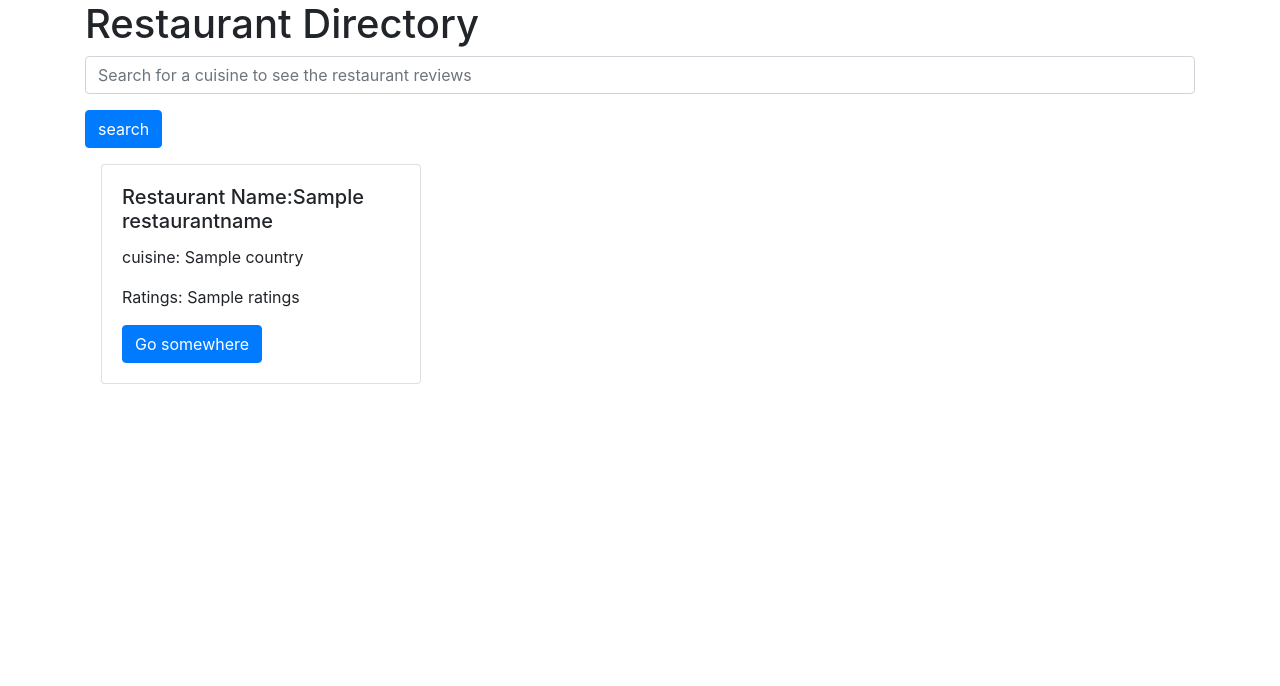
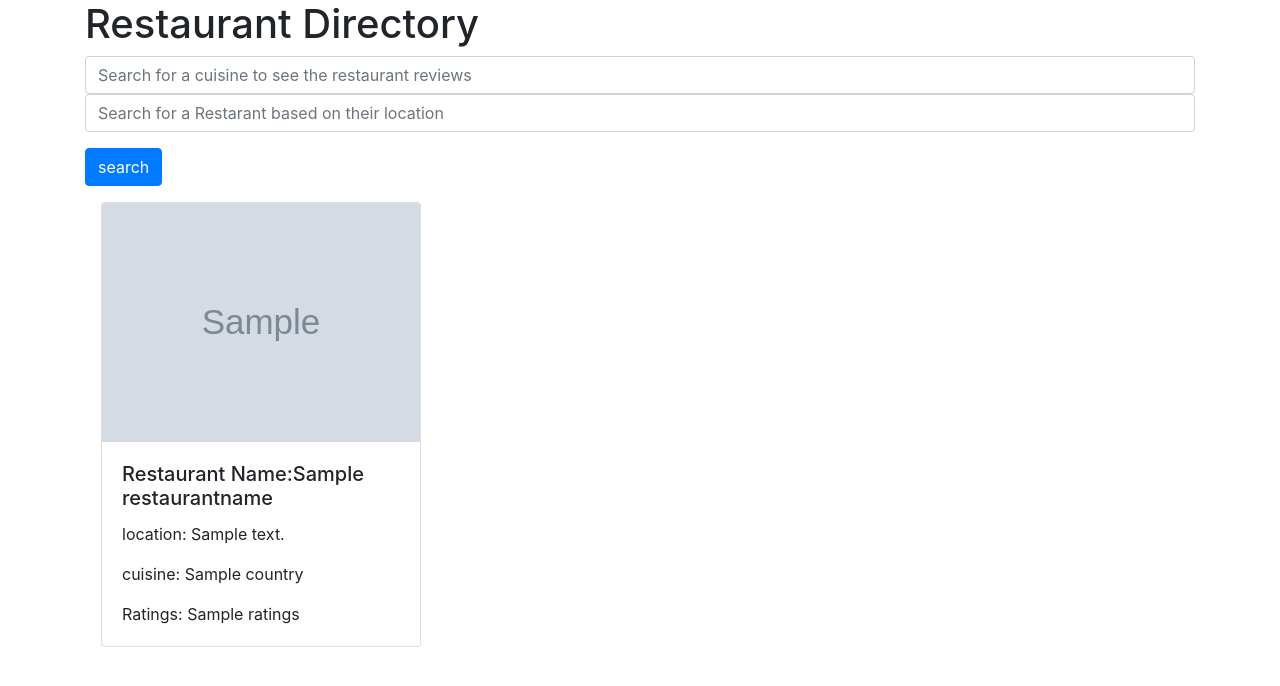
Before and after one commit to Muhammad-MO/project3-RestaurantReview, a Flask app: page / in a window 1280 px wide. Shown: the top 686 px of the page. Run offline with Flask 2, Linux system fonts and the light colour scheme; grey boxes marked "Sample" are stand-in pictures; a database or web service that is not in the repository returns one stand-in record (values such as "Sample title"); some libraries are stand-ins or nearby versions.

Commit message:
added images of restaurant & search button

```diff
--- a/restaurant/app.py
+++ b/restaurant/app.py
@@ -21,16 +21,23 @@ db = client[DB_NAME]
 def show_listings():
 
     country = request.args.get('country')
+    Address = request.args.get('Address')
 
     criteria = {}
 
     if country:
         criteria['cuisine.country'] = country
 
+    if Address:
+        criteria['location.Address'] = Address
+
     listings = db.restaurantname.find(criteria, {
         'name': 1,
         'cuisine': 1,
-        'ratings': 1
+        'ratings': 1,
+        'location': 1,
+        'images': 1
+
     }).limit(15)
 
     return render_template('restaurants.template.html', listings=listings,
--- a/restaurant/templates/restaurants.template.html
+++ b/restaurant/templates/restaurants.template.html
@@ -1,52 +1,65 @@
 <!doctype html>
 <html lang="en">
+
 <head>
     <!-- Required meta tags -->
     <meta charset="utf-8">
     <meta name="viewport" content="width=device-width, initial-scale=1, shrink-to-fit=no">
+    <!-- css styles-->
+    <link rel="stylesheet" href="/restaurant/assets/style.css" type="text" />
 
     <!-- Bootstrap CSS -->
-    <link rel="stylesheet" href="https://cdn.jsdelivr.net/npm/bootstrap@4.5.3/dist/css/bootstrap.min.css" integrity="sha384-TX8t27EcRE3e/ihU7zmQxVncDAy5uIKz4rEkgIXeMed4M0jlfIDPvg6uqKI2xXr2" crossorigin="anonymous">
+    <link rel="stylesheet" href="https://cdn.jsdelivr.net/npm/bootstrap@4.5.3/dist/css/bootstrap.min.css"
+        integrity="sha384-TX8t27EcRE3e/ihU7zmQxVncDAy5uIKz4rEkgIXeMed4M0jlfIDPvg6uqKI2xXr2" crossorigin="anonymous">
 
     <title>Restaurant Listing</title>
 </head>
+
 <body>
     <div class="container">
 
         <h1>Restaurant Directory</h1>
-        <form method = "GET">
+    <form method="GET">
+        <div>
 
-         <input type ="text" name="country" class="form-control" placeholder ="Search for a cuisine to see the restaurant reviews">
-         <input type="submit" value="search" class="btn btn-primary mt-3"/>
+            <input type="text" name="country" class="form-control"
+                placeholder="Search for a cuisine to see the restaurant reviews">
+            <input type="text" name="Address" class="form-control"
+                placeholder="Search for a Restarant based on their location">
+    </div>
+    <input type="submit" value="search" class="btn btn-primary mt-3" />
     </form>
 
 
-        <div style ="display:flex;flex-wrap:wrap">
+    <div style="display:flex;flex-wrap:wrap">
 
         {%for listing in listings %}
         <div class="card m-3" style="width: 20rem;">
-
+            <img class="card-img-top" src="{{listing.images}}" alt="image">
             <div class="card-body">
                 <h5 class="card-title">Restaurant Name:{{listing.name}}</h5>
-
+                <p class="card-text">location: {{listing.location.Address}}</p>
                 <p class="card-text">cuisine: {{listing.cuisine.country}}</p>
                 <p class="card-text">Ratings: {{listing.ratings}}</p>
-    <a href="#" class="btn btn-primary">Go somewhere</a>
+
             </div>
         </div>
         {%endfor%}
     </div>
 
-    <!-- Optional JavaScript; choose one of the two! -->
+    </div>
 
-    <!-- Option 1: jQuery and Bootstrap Bundle (includes Popper) -->
-    <script src="https://code.jquery.com/jquery-3.5.1.slim.min.js" integrity="sha384-DfXdz2htPH0lsSSs5nCTpuj/zy4C+OGpamoFVy38MVBnE+IbbVYUew+OrCXaRkfj" crossorigin="anonymous"></script>
-    <script src="https://cdn.jsdelivr.net/npm/bootstrap@4.5.3/dist/js/bootstrap.bundle.min.js" integrity="sha384-ho+j7jyWK8fNQe+A12Hb8AhRq26LrZ/JpcUGGOn+Y7RsweNrtN/tE3MoK7ZeZDyx" crossorigin="anonymous"></script>
+    <!-- Optional JavaScript -->
+    <!-- jQuery first, then Popper.js, then Bootstrap JS -->
+    <script src="https://code.jquery.com/jquery-3.2.1.slim.min.js"
+        integrity="sha384-KJ3o2DKtIkvYIK3UENzmM7KCkRr/rE9/Qpg6aAZGJwFDMVNA/GpGFF93hXpG5KkN"
+        crossorigin="anonymous"></script>
+    <script src="https://cdnjs.cloudflare.com/ajax/libs/popper.js/1.12.9/umd/popper.min.js"
+        integrity="sha384-ApNbgh9B+Y1QKtv3Rn7W3mgPxhU9K/ScQsAP7hUibX39j7fakFPskvXusvfa0b4Q"
+        crossorigin="anonymous"></script>
+    <script src="https://maxcdn.bootstrapcdn.com/bootstrap/4.0.0/js/bootstrap.min.js"
+        integrity="sha384-JZR6Spejh4U02d8jOt6vLEHfe/JQGiRRSQQxSfFWpi1MquVdAyjUar5+76PVCmYl"
+        crossorigin="anonymous"></script>
+</body>
 
-    <!-- Option 2: jQuery, Popper.js, and Bootstrap JS
-    <script src="https://code.jquery.com/jquery-3.5.1.slim.min.js" integrity="sha384-DfXdz2htPH0lsSSs5nCTpuj/zy4C+OGpamoFVy38MVBnE+IbbVYUew+OrCXaRkfj" crossorigin="anonymous"></script>
-    <script src="https://cdn.jsdelivr.net/npm/popper.js@1.16.1/dist/umd/popper.min.js" integrity="sha384-9/reFTGAW83EW2RDu2S0VKaIzap3H66lZH81PoYlFhbGU+6BZp6G7niu735Sk7lN" crossorigin="anonymous"></script>
-    <script src="https://cdn.jsdelivr.net/npm/bootstrap@4.5.3/dist/js/bootstrap.min.js" integrity="sha384-w1Q4orYjBQndcko6MimVbzY0tgp4pWB4lZ7lr30WKz0vr/aWKhXdBNmNb5D92v7s" crossorigin="anonymous"></script>
-    -->
-  </body>
 </html>
```
Also changed, not shown: restaurant/assets/style.css (added, +11 -0 lines). Lines whose indentation alone changed are shown as unchanged.
